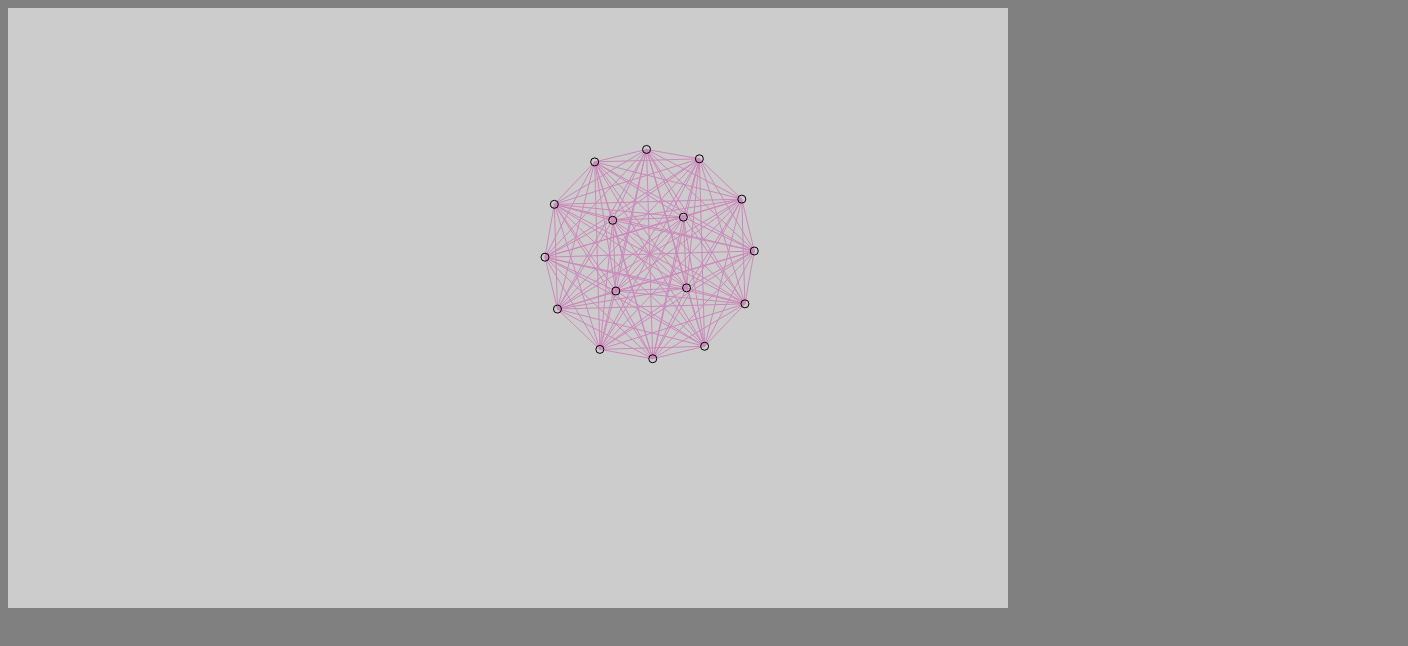
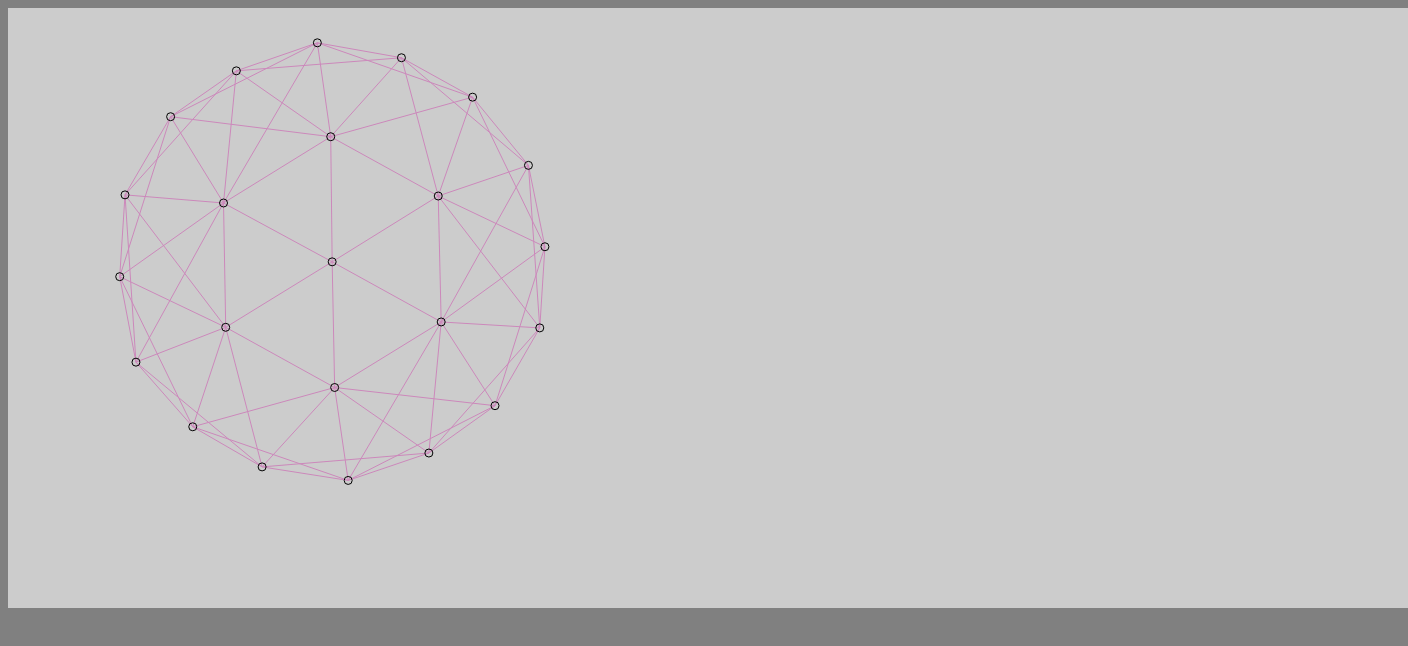
Before and after one commit to danx0r/fizx, a plain HTML site: page index.html in a window 1280 px wide. Shown: the whole page, 1408 px wide, since content can reach past the window. Drawn offline with Linux system fonts and the light colour scheme.

Commit message:
rolling ball

```diff
--- a/fizx.js
+++ b/fizx.js
@@ -1,9 +1,9 @@
-RADIUS = 75
+RADIUS = 150
 RADIUS_SHOW = 4
 TICK_PHYS = 0.001
-TICK_SHOW = 0.01
+TICK_SHOW = 0.04
 DAMP = 0.975
-REALTIME = .2
+REALTIME = 5//.2
 TICK_MAX = 100*10000
 // TICK_SHOW = TICK_PHYS; REALTIME=0.01; TICK_MAX=20
 BOND_COLOR = "#cc88bb"
@@ -225,7 +225,7 @@ randy = function() {
 
 test = function() {
   rand32(123);
-  for (var i=0; i<16; i++) {
+  for (var i=0; i<23; i++) {
     // new atom(Math.random() * WIDTH, Math.random() * HEIGHT);
     ATOMS.push(new atom(randy() * WIDTH, randy() * HEIGHT));
   }
@@ -249,9 +249,9 @@ test = function() {
     }
     if (ii==250) {
       console.log("HIT ME AGIN");
-      DAMP = 0.995;
-      ATOMS[0].v.x = -1500;
-      ATOMS[1].v.x = 3600;
+      DAMP = 0.9998;
+      ATOMS[5].v.x = -1500;
+      ATOMS[6].v.x = -600;
     }
     if (ii >= TICK_MAX) {
       clearInterval(int)
--- a/index.html
+++ b/index.html
@@ -4,6 +4,6 @@
   <script src="fizx.js"></script>
 </head>
 <body style="background-color: gray" onload="init();test()">
-  <canvas id="canvas" width="1000" height="600" style="background-color: #ccc"></canvas>
+  <canvas id="canvas" width="1400" height="600" style="background-color: #ccc"></canvas>
 </body>
 </html>
```
